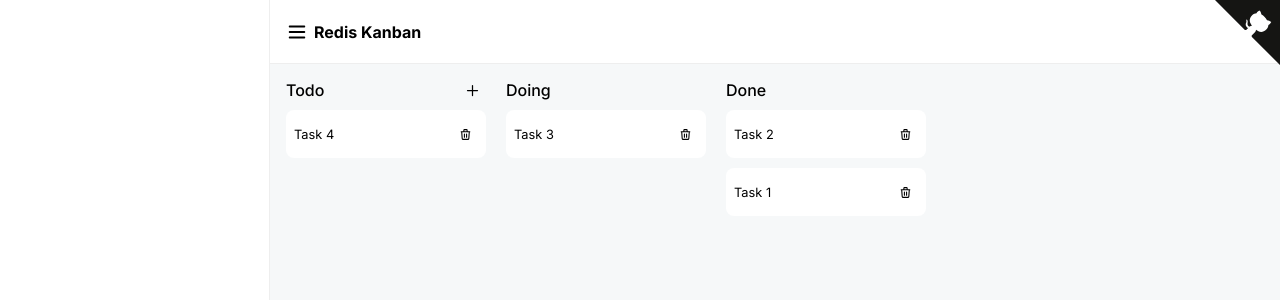
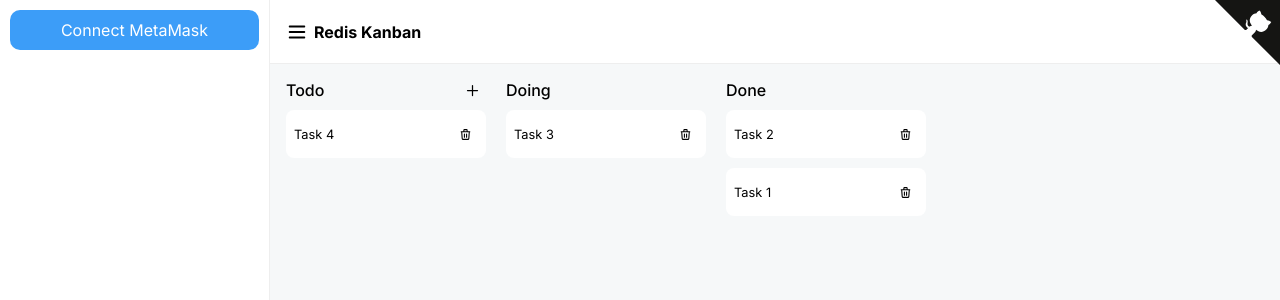
Before and after one commit to luazhizhan/redis-kanban, a Next.js app: page / in a window 1280 px wide. Both pictures are taken after a click on the button 27 px from the left and 31 px from the top of the page. Shown: the top 300 px of the page. Built offline with nearby package versions, Linux system fonts and the light colour scheme; what decoders would draw is missing.

Commit message:
Integrate metamask

```diff
--- a/package.json
+++ b/package.json
@@ -19,6 +19,7 @@
     "react-dom": "18.2.0"
   },
   "devDependencies": {
+    "@metamask/providers": "^9.1.0",
     "@types/node": "18.6.5",
     "@types/react": "18.0.17",
     "@types/react-dom": "18.0.6",
--- a/pages/Index.module.css
+++ b/pages/Index.module.css
@@ -30,10 +30,6 @@
   background: none;
   border: none;
   cursor: pointer;
-}
-
-.content button:hover {
-  transform: scale(1.2);
 }
 
 .todo {
@@ -87,8 +83,17 @@
   color: white;
   margin-right: 10px;
 }
+.addItem button:first-child:hover {
+  background: #2b93f5;
+  color: white;
+  margin-right: 10px;
+}
 .addItem button:nth-child(2) {
   background: #8c8c8c;
+  color: white;
+}
+.addItem button:nth-child(2):hover {
+  background: #717171;
   color: white;
 }
 
--- a/pages/_app.tsx
+++ b/pages/_app.tsx
@@ -1,9 +1,24 @@
 import type { AppProps } from 'next/app'
+import { useEffect, useState } from 'react'
 import '../styles/github-corner.css'
 import '../styles/globals.css'
+import { Provider } from './store/Store'
 
 function MyApp({ Component, pageProps }: AppProps): JSX.Element {
-  return <Component {...pageProps} />
+  const [hasMounted, setHasMounted] = useState(false)
+
+  // Ensure window object is mounted before rendering
+  useEffect(() => {
+    setHasMounted(true)
+  }, [])
+
+  if (!hasMounted) return <></>
+
+  return (
+    <Provider>
+      <Component {...pageProps} />
+    </Provider>
+  )
 }
 
 export default MyApp
--- a/pages/components/Layout.module.css
+++ b/pages/components/Layout.module.css
@@ -6,21 +6,57 @@
 }
 
 .drawer {
-  min-width: 0;
-  transition: min-width 0.5s ease;
+  transition: width 0.5s ease, min-width 0.5s ease;
 }
 .drawer.close {
+  width: 0;
   min-width: 0;
 }
 .drawer.close * {
   display: none;
 }
 .drawer.open {
+  display: flex;
+  flex-direction: column;
   min-width: 270px;
+  width: 270px;
+  padding: 10px;
   border-right: 1px solid rgb(238, 238, 238);
 }
 .drawer.open * {
   display: initial;
+}
+
+.connect {
+  border: none;
+  background: #3c9df8;
+  color: #fff;
+  border-radius: 10px;
+  height: 40px;
+  cursor: pointer;
+}
+.connect:hover {
+  background: #2b93f5;
+}
+.drawer.open .connected {
+  display: flex;
+  flex-direction: row;
+  background: none;
+  border: 1px solid rgb(173, 173, 173);
+  height: 45px;
+  justify-content: space-between;
+  align-items: center;
+  width: 100%;
+  border-radius: 10px;
+}
+.drawer.open .connected:hover {
+  background: rgb(226, 226, 226);
+}
+.drawer.open .connected span {
+  display: block;
+  text-align: left;
+  width: 90%;
+  margin-left: 5px;
 }
 
 .body {
--- a/pages/components/Layout.tsx
+++ b/pages/components/Layout.tsx
@@ -1,19 +1,26 @@
 import { useState } from 'react'
+import useWallet from '../hooks/useWallet'
 import styles from './Layout.module.css'
 import GithubCornerIcon from './svgs/GithubCorner'
 import MenuIcon from './svgs/Menu'
+import UserCircleIcon from './svgs/UserCircle'
 
 type Props = {
   children: JSX.Element
 }
 
 const Layout = (props: Props): JSX.Element => {
+  const { children } = props
   const [open, isOpen] = useState(false)
+  const { wallet, onConnect, onDisconnect } = useWallet()
+
   const drawerStyle = open
     ? `${styles.drawer} ${styles.open}`
     : `${styles.drawer} ${styles.close}`
 
-  const { children } = props
+  const getDisplayAddress = (address: string): string =>
+    `${address.substring(0, 10)}...${address.substring(address.length - 10)}`
+
   return (
     <>
       <a
@@ -25,7 +32,24 @@
         <GithubCornerIcon height="65px" width="65px" />
       </a>
       <div className={styles.container}>
-        <div className={drawerStyle}></div>
+        <div className={drawerStyle}>
+          {wallet.status === 'connected' ? (
+            <button className={styles.connected} onClick={onDisconnect}>
+              <UserCircleIcon height="22px" width="22px" />
+              <span>{getDisplayAddress(wallet.accounts[0])}</span>
+            </button>
+          ) : (
+            <button
+              className={styles.connect}
+              onClick={onConnect}
+              disabled={wallet.status === 'connecting'}
+            >
+              {wallet.status === 'connecting'
+                ? 'Connecting'
+                : 'Connect MetaMask'}
+            </button>
+          )}
+        </div>
         <div className={styles.body}>
           <nav className={styles.nav}>
             <button onClick={() => isOpen(() => !open)}>
--- /dev/null
+++ b/pages/components/svgs/UserCircle.tsx
@@ -0,0 +1,21 @@
+import { SVGAttributes } from 'react'
+
+const UserCircleIcon = (props: SVGAttributes<SVGSVGElement>): JSX.Element => (
+  <svg
+    xmlns="http://www.w3.org/2000/svg"
+    className="h-6 w-6"
+    fill="none"
+    viewBox="0 0 24 24"
+    stroke="currentColor"
+    strokeWidth={2}
+    {...props}
+  >
+    <path
+      strokeLinecap="round"
+      strokeLinejoin="round"
+      d="M5.121 17.804A13.937 13.937 0 0 1 12 16c2.5 0 4.847.655 6.879 1.804M15 10a3 3 0 1 1-6 0 3 3 0 0 1 6 0zm6 2a9 9 0 1 1-18 0 9 9 0 0 1 18 0z"
+    />
+  </svg>
+)
+
+export default UserCircleIcon
--- /dev/null
+++ b/pages/hooks/useWallet.tsx
@@ -0,0 +1,54 @@
+import * as JD from 'decoders'
+import { useContext } from 'react'
+import { Context } from '../store/Store'
+import { Wallet } from '../store/wallet'
+
+const AccountsDecoder = JD.array(JD.string)
+const MetaMaskErrorDecoder = JD.object({ code: JD.number, message: JD.string })
+
+type Return = {
+  wallet: Wallet
+  onConnect: () => Promise<void>
+  onDisconnect: () => void
+}
+
+const useWallet = (): Return => {
+  const { state, dispatch } = useContext(Context)
+
+  const onConnect = async (): Promise<void> => {
+    if (state.wallet.status !== 'disconnected') return
+
+    if (!window.ethereum || !window.ethereum.isMetaMask) {
+      return alert('Please install MetaMask')
+    }
+    try {
+      dispatch({ type: 'SET_WALLET', wallet: { status: 'connecting' } })
+      const accounts = await window.ethereum.request({
+        method: 'eth_requestAccounts',
+      })
+      const decodedAccounts = AccountsDecoder.verify(accounts)
+      const message = 'Login authentication message'
+      const msg = `0x${Buffer.from(message).toString('hex')}`
+      await window.ethereum.request({
+        method: 'personal_sign',
+        params: [msg, decodedAccounts[0]],
+      })
+      dispatch({
+        type: 'SET_WALLET',
+        wallet: { status: 'connected', accounts: decodedAccounts },
+      })
+    } catch (error) {
+      const decodedError = MetaMaskErrorDecoder.verify(error)
+      alert(decodedError.message)
+      dispatch({ type: 'SET_WALLET', wallet: { status: 'disconnected' } })
+    }
+  }
+
+  const onDisconnect = (): void => {
+    dispatch({ type: 'SET_WALLET', wallet: { status: 'disconnected' } })
+  }
+
+  return { wallet: state.wallet, onConnect, onDisconnect }
+}
+
+export default useWallet
--- /dev/null
+++ b/pages/store/Store.tsx
@@ -0,0 +1,41 @@
+import { createContext, Dispatch, useReducer } from 'react'
+import { Wallet } from './wallet'
+
+type Action = {
+  type: 'SET_WALLET'
+  wallet: Wallet
+}
+
+type State = {
+  wallet: Wallet
+}
+
+const initialState: State = {
+  wallet: { status: 'disconnected' },
+}
+
+function reducer(state: State, action: Action): State {
+  switch (action.type) {
+    case 'SET_WALLET':
+      return { ...state, wallet: action.wallet }
+    default:
+      return state
+  }
+}
+
+export const Context = createContext<{
+  state: State
+  dispatch: Dispatch<Action>
+}>({
+  state: initialState,
+  dispatch: () => null,
+})
+
+export function Provider(props: { children: JSX.Element }): JSX.Element {
+  const { children } = props
+  const [state, dispatch] = useReducer(reducer, initialState)
+
+  return (
+    <Context.Provider value={{ state, dispatch }}>{children}</Context.Provider>
+  )
+}
--- /dev/null
+++ b/pages/store/wallet.ts
@@ -0,0 +1,14 @@
+type Connecting = {
+  status: 'connecting'
+}
+
+type Disconnected = {
+  status: 'disconnected'
+}
+
+type Connected = {
+  status: 'connected'
+  accounts: string[]
+}
+
+export type Wallet = Connecting | Disconnected | Connected
--- a/tsconfig.json
+++ b/tsconfig.json
@@ -15,6 +15,6 @@
     "jsx": "preserve",
     "incremental": true
   },
-  "include": ["next-env.d.ts", "**/*.ts", "**/*.tsx"],
+  "include": ["next-env.d.ts", "global.d.ts", "**/*.ts", "**/*.tsx"],
   "exclude": ["node_modules"]
 }
```
Also changed, not shown: global.d.ts (added, +9 -0 lines), 1 other file (tests, documents, lock files or other folders).
